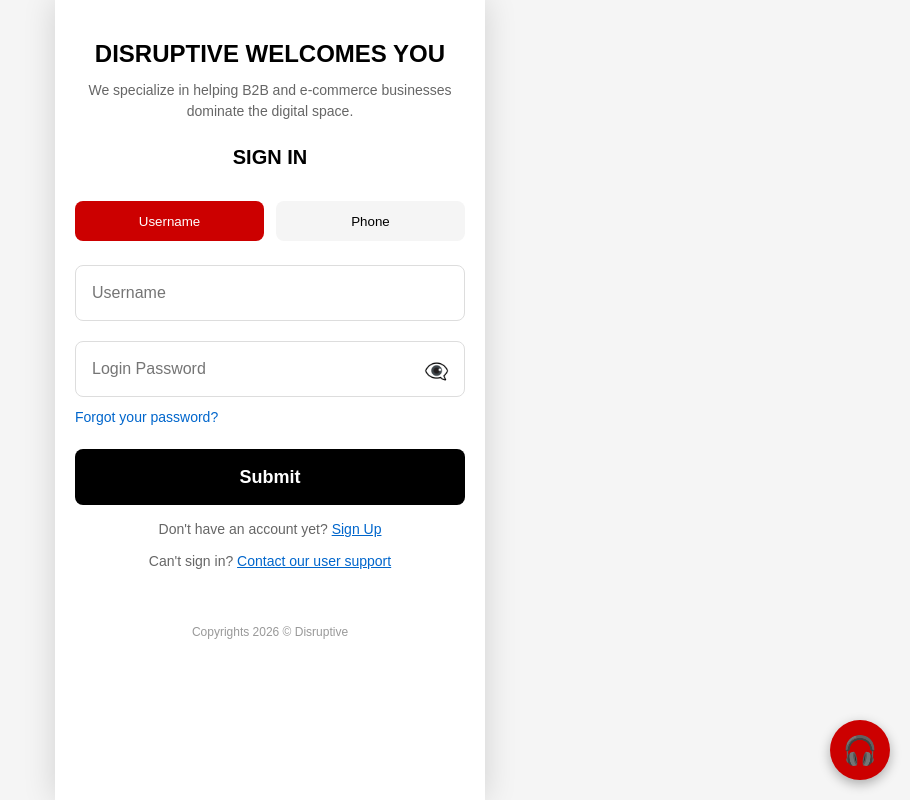
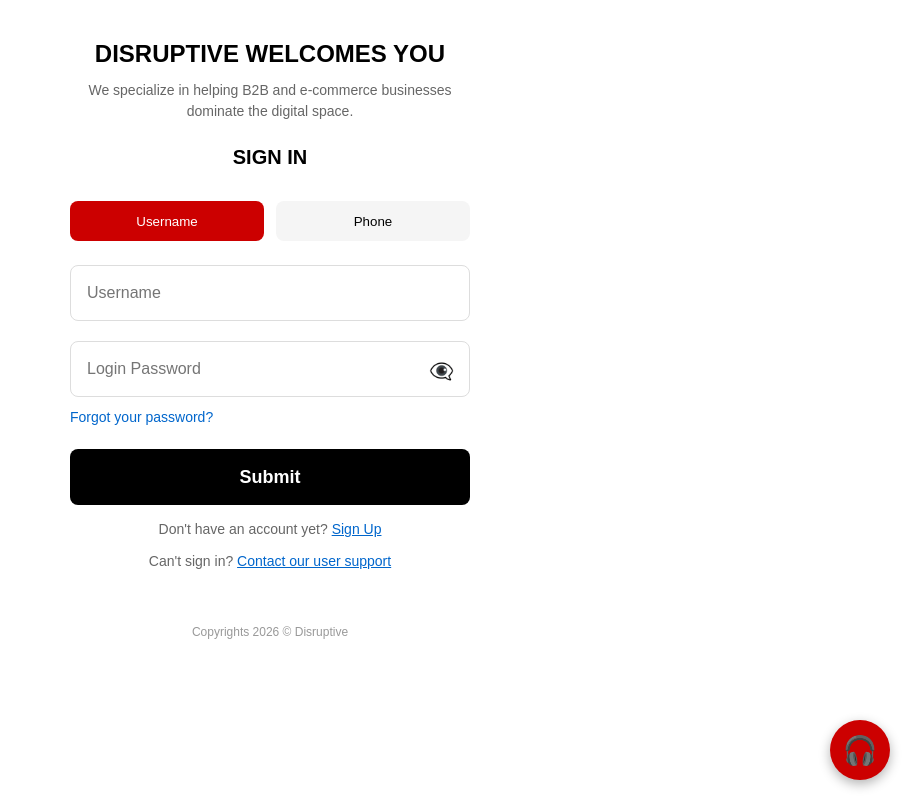
Before and after one commit to Molly256/disruptivewebsite, a Next.js app: page /login in a window 1280 px wide. Shown: the whole page, without its empty margins (370-1280 px from the left). Built offline with nearby package versions, Linux system fonts and the light colour scheme.

Commit message:
Remove login and register from mobile app shell

```diff
--- a/app/ClientLayout.js
+++ b/app/ClientLayout.js
@@ -1,19 +1,19 @@
-'use client' // needed for usePathname
+'use client'
 import { usePathname } from 'next/navigation'
 
 function AppShell({ children }) {
   return (
     <div style={{
-      background: '#F5F5F5', // grey outside like phone
+      background: '#F5F5F5',
       minHeight: '100vh'
     }}>
       <div style={{
-        maxWidth: '430px', // iphone width
+        maxWidth: '430px',
         minHeight: '100vh',
         margin: '0 auto',
         background: '#FFFFFF',
         position: 'relative',
-        boxShadow: '0 0 30px rgba(0,0,0,0.15)' // phone look
+        boxShadow: '0 0 30px rgba(0,0,0,0.15)'
       }}>
         {children}
       </div>
@@ -24,7 +24,20 @@ function AppShell({ children }) {
 export default function ClientLayout({ children }) {
   const pathname = usePathname()
 
-  const appRoutes = ['/dashboard', '/profile', '/viplevels', '/deposit', '/withdraw', '/login', '/register']
+  // PAGES WITH MOBILE APP SHELL
+  const appRoutes = [
+    '/dashboard',
+    '/profile',
+    '/viplevels',
+    '/deposit',
+    '/withdraw',
+    '/certificate',
+    '/events',
+    '/about-us',
+    '/terms',    // T&C's
+    '/faq'       // FAQs
+  ]
+
   const isAppPage = appRoutes.some(route => pathname?.startsWith(route))
 
   return isAppPage ? <AppShell>{children}</AppShell> : <>{children}</>
```
